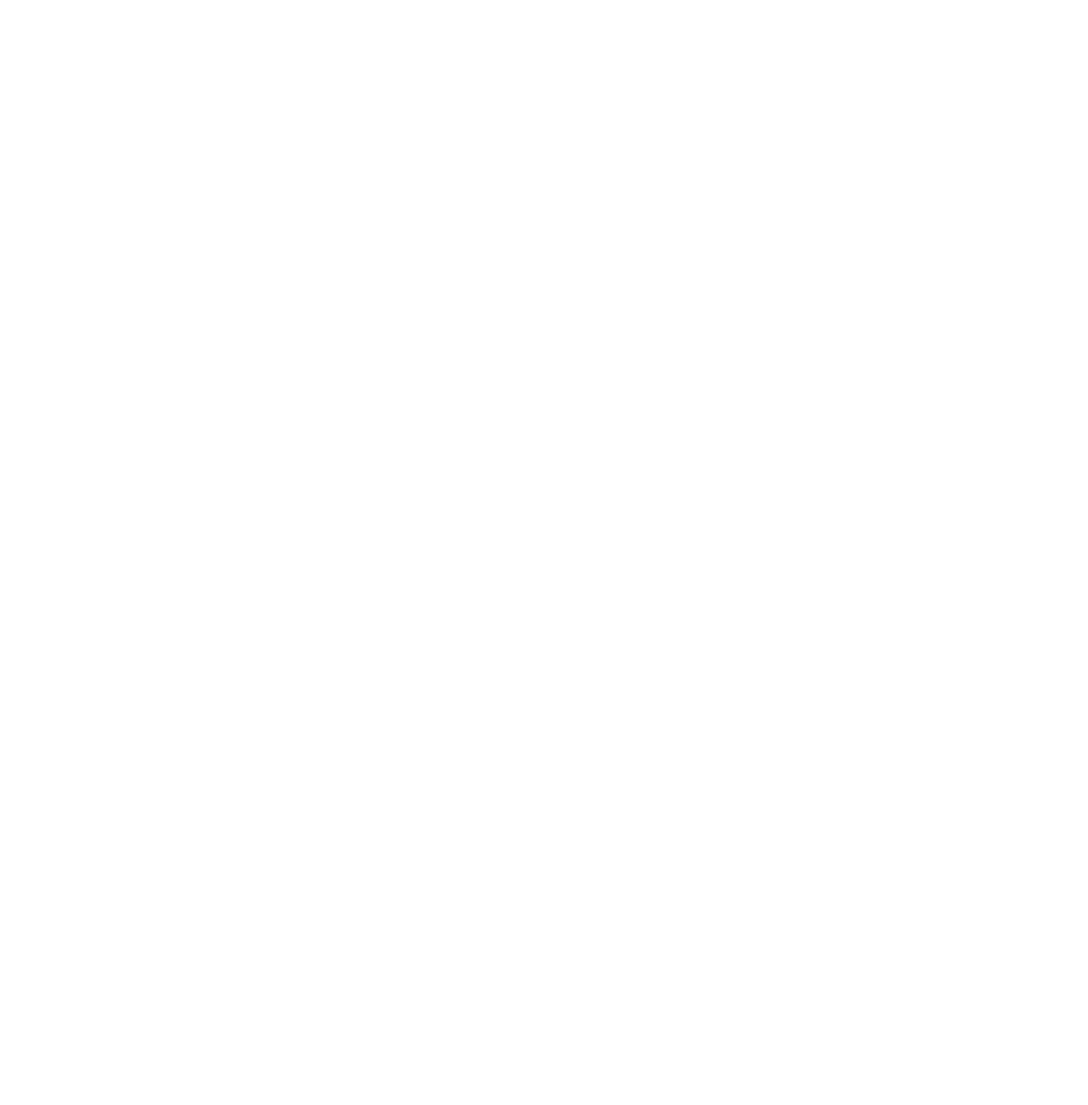
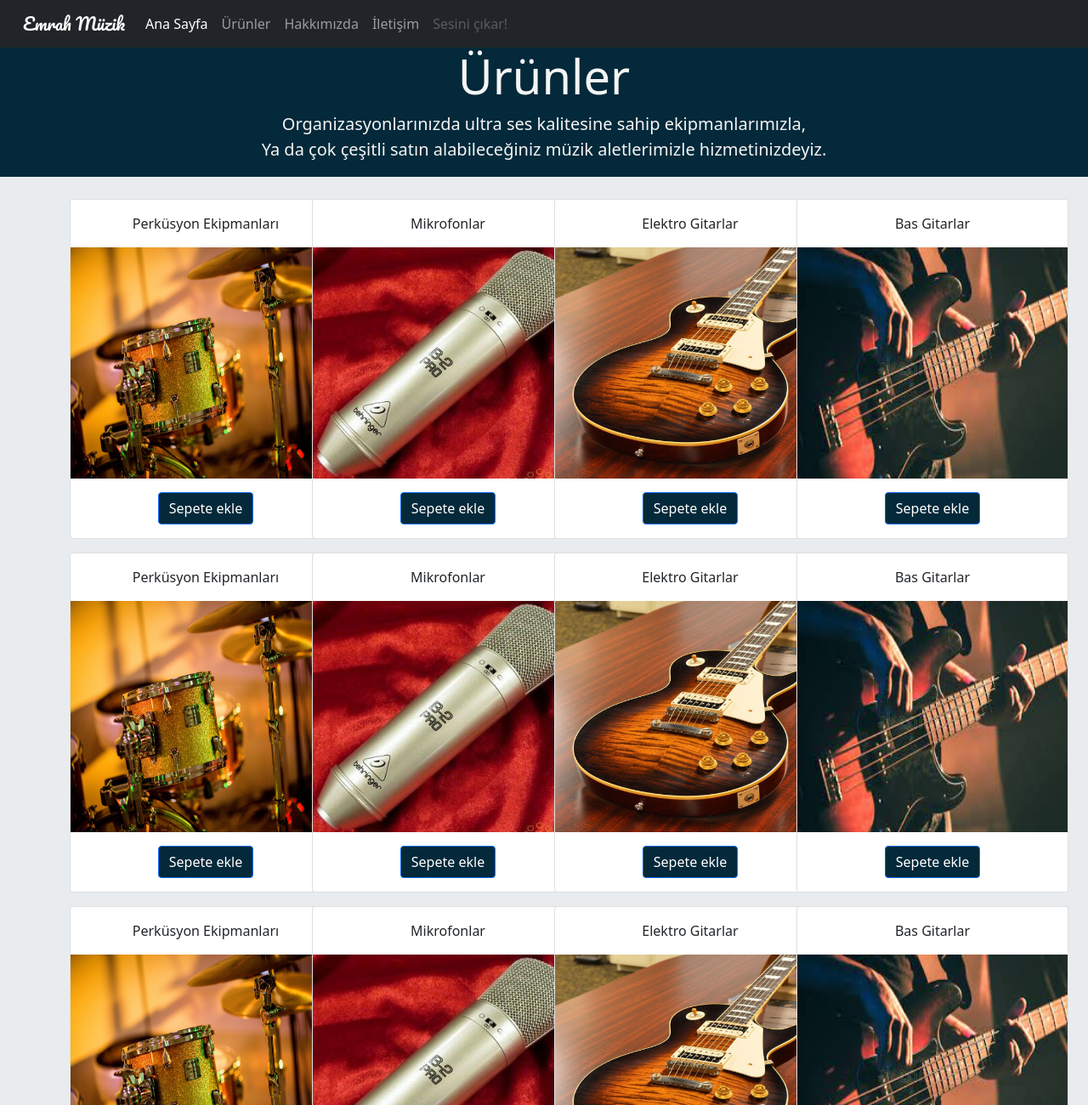
Before and after one commit to borealism/Patika-Exercises-CSS1, a plain HTML site: page Exercises/Bootstrap-1/products.html in a window 1280 px wide. Shown: the top 1300 px of the page at 85% size. Before the commit the page ends 800 px from the top, so only its background shows below. Drawn offline with nearby package versions, Linux system fonts and the light colour scheme.

Commit message:
Side pages added / GoogleMaps added on contacts

```diff
--- a/Exercises/Bootstrap-1/contact.html
+++ b/Exercises/Bootstrap-1/contact.html
@@ -0,0 +1,60 @@
+<!doctype html>
+<html lang="en">
+  <head>
+    <!--Font stlyes-->
+    <link rel="preconnect" href="https://fonts.googleapis.com">
+    <link rel="preconnect" href="https://fonts.gstatic.com" crossorigin>
+    <link href="https://fonts.googleapis.com/css2?family=Pacifico&display=swap" rel="stylesheet">
+    <!-- Required meta tags -->
+    <meta charset="utf-8">
+    <meta name="viewport" content="width=device-width, initial-scale=1">
+
+    <!-- Bootstrap CSS -->
+    <link href="https://cdn.jsdelivr.net/npm/bootstrap@5.1.3/dist/css/bootstrap.min.css" rel="stylesheet" integrity="sha384-1BmE4kWBq78iYhFldvKuhfTAU6auU8tT94WrHftjDbrCEXSU1oBoqyl2QvZ6jIW3" crossorigin="anonymous">
+    <title>Music On</title>
+    <link rel="stylesheet" href="style.css">
+  </head>
+  <body>
+    <!-- Optional JavaScript; choose one of the two! -->
+
+    <!-- Option 1: Bootstrap Bundle with Popper -->
+    <script src="https://cdn.jsdelivr.net/npm/bootstrap@5.1.3/dist/js/bootstrap.bundle.min.js" integrity="sha384-ka7Sk0Gln4gmtz2MlQnikT1wXgYsOg+OMhuP+IlRH9sENBO0LRn5q+8nbTov4+1p" crossorigin="anonymous"></script>
+
+    <!-- Option 2: Separate Popper and Bootstrap JS -->
+    <!--
+    <script src="https://cdn.jsdelivr.net/npm/@popperjs/core@2.10.2/dist/umd/popper.min.js" integrity="sha384-7+zCNj/IqJ95wo16oMtfsKbZ9ccEh31eOz1HGyDuCQ6wgnyJNSYdrPa03rtR1zdB" crossorigin="anonymous"></script>
+    <script src="https://cdn.jsdelivr.net/npm/bootstrap@5.1.3/dist/js/bootstrap.min.js" integrity="sha384-QJHtvGhmr9XOIpI6YVutG+2QOK9T+ZnN4kzFN1RtK3zEFEIsxhlmWl5/YESvpZ13" crossorigin="anonymous"></script>
+    -->
+    <!--NAVIGATION BAR-->
+    <nav class="navbar navbar-expand-lg navbar-dark bg-dark">
+        <div class="container-fluid">
+          <a class="navbar-brand" href="#">Emrah Müzik</a>
+          <button class="navbar-toggler" type="button" data-bs-toggle="collapse" data-bs-target="#navbarNavAltMarkup" aria-controls="navbarNavAltMarkup" aria-expanded="false" aria-label="Toggle navigation">
+            <span class="navbar-toggler-icon"></span>
+          </button>
+          <div class="collapse navbar-collapse" id="navbarNavAltMarkup">
+            <div class="navbar-nav">
+              <a class="nav-link active" aria-current="page" href="./index.html">Ana Sayfa</a>
+              <a class="nav-link" href="./products.html">Ürünler</a>
+              <a class="nav-link" href="./about.html">Hakkımızda</a>
+              <a class="nav-link" href="./contact.html">İletişim</a>
+              <a class="nav-link disabled">Sesini çıkar!</a>
+            </div>
+          </div>
+        </div>
+    </nav>
+
+    <div class="card" style="align-items: center;">
+        <div class="card-horizontal" style="align-items: center;">
+            <div class="img-square-wrapper">
+                <iframe src="https://www.google.com/maps/embed?pb=!1m18!1m12!1m3!1d544.8748179529169!2d29.97871512455526!3d39.41785053530846!2m3!1f0!2f0!3f0!3m2!1i1024!2i768!4f13.1!3m3!1m2!1s0x14c9480944b5c5dd%3A0x32d68dc5830002d7!2sAkdemirler%20%C4%B0%C5%9F%20Merkez!5e0!3m2!1str!2str!4v1650891729343!5m2!1str!2str" width="400" height="300" style="border:0;" allowfullscreen="" loading="lazy" referrerpolicy="no-referrer-when-downgrade"></iframe>
+            </div>
+            <div class="card-body">
+                <h4 class="card-title">Lokasyon</h4>
+                <p class="card-text">Telefon numaramızı veremiyoruz, lokasyonu da google maps aracılığıyla bulabilirsiniz.</p>
+            </div>
+        </div>
+    </div>
+
+  </body>
+</html>
--- a/Exercises/Bootstrap-1/products.html
+++ b/Exercises/Bootstrap-1/products.html
@@ -0,0 +1,226 @@
+<!doctype html>
+<html lang="en">
+  <head>
+    <!--Font stlyes-->
+    <link rel="preconnect" href="https://fonts.googleapis.com">
+    <link rel="preconnect" href="https://fonts.gstatic.com" crossorigin>
+    <link href="https://fonts.googleapis.com/css2?family=Pacifico&display=swap" rel="stylesheet">
+    <!-- Required meta tags -->
+    <meta charset="utf-8">
+    <meta name="viewport" content="width=device-width, initial-scale=1">
+
+    <!-- Bootstrap CSS -->
+    <link href="https://cdn.jsdelivr.net/npm/bootstrap@5.1.3/dist/css/bootstrap.min.css" rel="stylesheet" integrity="sha384-1BmE4kWBq78iYhFldvKuhfTAU6auU8tT94WrHftjDbrCEXSU1oBoqyl2QvZ6jIW3" crossorigin="anonymous">
+    <title>Music On</title>
+    <link rel="stylesheet" href="style.css">
+  </head>
+  <body>
+    <!-- Optional JavaScript; choose one of the two! -->
+    <link rel="stylesheet" href="https://cdnjs.cloudflare.com/ajax/libs/font-awesome/4.7.0/css/font-awesome.min.css">
+
+    <!-- Option 1: Bootstrap Bundle with Popper -->
+    <script src="https://cdn.jsdelivr.net/npm/bootstrap@5.1.3/dist/js/bootstrap.bundle.min.js" integrity="sha384-ka7Sk0Gln4gmtz2MlQnikT1wXgYsOg+OMhuP+IlRH9sENBO0LRn5q+8nbTov4+1p" crossorigin="anonymous"></script>
+
+    <!-- Option 2: Separate Popper and Bootstrap JS -->
+    <!--
+    <script src="https://cdn.jsdelivr.net/npm/@popperjs/core@2.10.2/dist/umd/popper.min.js" integrity="sha384-7+zCNj/IqJ95wo16oMtfsKbZ9ccEh31eOz1HGyDuCQ6wgnyJNSYdrPa03rtR1zdB" crossorigin="anonymous"></script>
+    <script src="https://cdn.jsdelivr.net/npm/bootstrap@5.1.3/dist/js/bootstrap.min.js" integrity="sha384-QJHtvGhmr9XOIpI6YVutG+2QOK9T+ZnN4kzFN1RtK3zEFEIsxhlmWl5/YESvpZ13" crossorigin="anonymous"></script>
+    -->
+    <!--NAVIGATION BAR-->
+    <nav class="navbar navbar-expand-lg navbar-dark bg-dark">
+        <div class="container-fluid">
+          <a class="navbar-brand" href="#">Emrah Müzik</a>
+          <button class="navbar-toggler" type="button" data-bs-toggle="collapse" data-bs-target="#navbarNavAltMarkup" aria-controls="navbarNavAltMarkup" aria-expanded="false" aria-label="Toggle navigation">
+            <span class="navbar-toggler-icon"></span>
+          </button>
+          <div class="collapse navbar-collapse" id="navbarNavAltMarkup">
+            <div class="navbar-nav">
+              <a class="nav-link active" aria-current="page" href="./index.html">Ana Sayfa</a>
+              <a class="nav-link" href="./products.html">Ürünler</a>
+              <a class="nav-link" href="./about.html">Hakkımızda</a>
+              <a class="nav-link" href="./contact.html">İletişim</a>
+              <a class="nav-link disabled">Sesini çıkar!</a>
+            </div>
+          </div>
+        </div>
+      </nav>
+
+    <!--JUMBOTRON-->
+    <div class="jumbotron jumbotron-fluid">
+        <div class="container">
+          <h1 class="display-4">Ürünler</h1>
+          <p class="lead">Organizasyonlarınızda ultra ses kalitesine sahip ekipmanlarımızla, <br>
+                            Ya da çok çeşitli satın alabileceğiniz müzik aletlerimizle hizmetinizdeyiz.</p>
+        </div>
+      </div>
+
+    <!--CONTAINER PART-->
+    <div class="container products">
+        <div class="row 1 mt-3">
+        <!-- col- elements here -->
+            <div class="col-xl-3 col-lg-4 col-md-6">
+            <!-- Content -->
+                <div class="card" style="width: 20rem;">
+                    <div class="card-body" style="text-align: center;">
+                        <p class="card-text">Perküsyon Ekipmanları</p>
+                    </div>
+                        <img src="./imgs/drums.jpeg" alt="Card image" style="width: 19.9rem; height: 17rem;">
+                    <div class="card-body" style="text-align: center;">
+                        <a href="#!" class="btn btn-primary" style="background-color: #04293A;">Sepete ekle</a>
+                    </div>
+                </div>
+            </div>
+            <div class="col-xl-3 col-lg-4 col-md-6">
+            <!-- Content -->
+                <div class="card" style="width: 20rem;">
+                    <div class="card-body" style="text-align: center;">
+                        <p class="card-text">Mikrofonlar</p>
+                    </div>
+                        <img src="./imgs/behringer.jpg" alt="Card image" style="width: 19.9rem; height: 17rem;">
+                    <div class="card-body" style="text-align: center;">
+                        <a href="#!" class="btn btn-primary" style="background-color: #04293A;">Sepete ekle</a>
+                    </div>
+                </div>
+            </div>
+            <div class="col-xl-3 col-lg-4 col-md-6">
+            <!-- Content -->
+                <div class="card" style="width: 20rem;">
+                    <div class="card-body" style="text-align: center;">
+                        <p class="card-text">Elektro Gitarlar</p>
+                    </div>
+                        <img src="./imgs/guitar.jpg" alt="Card image" style="width: 19.9rem; height: 17rem;">
+                      <div class="card-body" style="text-align: center;">
+                        <a href="#!" class="btn btn-primary" style="background-color: #04293A;">Sepete ekle</a>
+                    </div>
+                </div>
+            </div>
+            <div class="col-xl-3 col-lg-4 col-md-6">
+            <!-- Content -->
+              <div class="card" style="width: 20rem;">
+                <div class="card-body" style="text-align: center;">
+                    <p class="card-text">Bas Gitarlar</p>
+                </div>
+                    <img src="./imgs/bassguitar.jpg" alt="Card image" style="width: 19.9rem; height: 17rem;">
+                <div class="card-body" style="text-align: center;">
+                    <a href="#!" class="btn btn-primary" style="background-color: #04293A;">Sepete ekle</a>
+                </div>
+              </div>
+            </div>
+        </div>
+        <div class="row 2 mt-3" style="display: flex; align-items: center;  justify-content: center;">
+            <div class="col-xl-3 col-lg-4 col-md-6">
+            <!-- Content -->
+                <div class="card" style="width: 20rem;">
+                    <div class="card-body" style="text-align: center;">
+                        <p class="card-text">Perküsyon Ekipmanları</p>
+                    </div>
+                        <img src="./imgs/drums.jpeg" alt="Card image" style="width: 19.9rem; height: 17rem;">
+                    <div class="card-body" style="text-align: center;">
+                        <a href="#!" class="btn btn-primary" style="background-color: #04293A;">Sepete ekle</a>
+                    </div>
+                </div>
+            </div>
+            <div class="col-xl-3 col-lg-4 col-md-6">
+            <!-- Content -->
+                <div class="card" style="width: 20rem;">
+                    <div class="card-body" style="text-align: center;">
+                        <p class="card-text">Mikrofonlar</p>
+                    </div>
+                        <img src="./imgs/behringer.jpg" alt="Card image" style="width: 19.9rem; height: 17rem;">
+                    <div class="card-body" style="text-align: center;">
+                        <a href="#!" class="btn btn-primary" style="background-color: #04293A;">Sepete ekle</a>
+                    </div>
+                </div>
+            </div>
+            <div class="col-xl-3 col-lg-4 col-md-6">
+            <!-- Content -->
+                <div class="card" style="width: 20rem;">
+                    <div class="card-body" style="text-align: center;">
+                        <p class="card-text">Elektro Gitarlar</p>
+                    </div>
+                        <img src="./imgs/guitar.jpg" alt="Card image" style="width: 19.9rem; height: 17rem;">
+                      <div class="card-body" style="text-align: center;">
+                        <a href="#!" class="btn btn-primary" style="background-color: #04293A;">Sepete ekle</a>
+                    </div>
+                </div>
+            </div>
+            <div class="col-xl-3 col-lg-4 col-md-6">
+            <!-- Content -->
+              <div class="card" style="width: 20rem;">
+                <div class="card-body" style="text-align: center;">
+                    <p class="card-text">Bas Gitarlar</p>
+                </div>
+                    <img src="./imgs/bassguitar.jpg" alt="Card image" style="width: 19.9rem; height: 17rem;">
+                <div class="card-body" style="text-align: center;">
+                    <a href="#!" class="btn btn-primary" style="background-color: #04293A;">Sepete ekle</a>
+                </div>
+              </div>
+            </div>
+        </div>
+        <div class="row 3 mt-3" style="display: flex; align-items: center;  justify-content: center;">
+            <div class="col-xl-3 col-lg-4 col-md-6">
+            <!-- Content -->
+                <div class="card" style="width: 20rem;">
+                    <div class="card-body" style="text-align: center;">
+                        <p class="card-text">Perküsyon Ekipmanları</p>
+                    </div>
+                        <img src="./imgs/drums.jpeg" alt="Card image" style="width: 19.9rem; height: 17rem;">
+                    <div class="card-body" style="text-align: center;">
+                        <a href="#!" class="btn btn-primary" style="background-color: #04293A;">Sepete ekle</a>
+                    </div>
+                </div>
+            </div>
+            <div class="col-xl-3 col-lg-4 col-md-6">
+            <!-- Content -->
+                <div class="card" style="width: 20rem;">
+                    <div class="card-body" style="text-align: center;">
+                        <p class="card-text">Mikrofonlar</p>
+                    </div>
+                        <img src="./imgs/behringer.jpg" alt="Card image" style="width: 19.9rem; height: 17rem;">
+                    <div class="card-body" style="text-align: center;">
+                        <a href="#!" class="btn btn-primary" style="background-color: #04293A;">Sepete ekle</a>
+                    </div>
+                </div>
+            </div>
+            <div class="col-xl-3 col-lg-4 col-md-6">
+            <!-- Content -->
+                <div class="card" style="width: 20rem;">
+                    <div class="card-body" style="text-align: center;">
+                        <p class="card-text">Elektro Gitarlar</p>
+                    </div>
+                        <img src="./imgs/guitar.jpg" alt="Card image" style="width: 19.9rem; height: 17rem;">
+                      <div class="card-body" style="text-align: center;">
+                        <a href="#!" class="btn btn-primary" style="background-color: #04293A;">Sepete ekle</a>
+                    </div>
+                </div>
+            </div>
+            <div class="col-xl-3 col-lg-4 col-md-6">
+            <!-- Content -->
+              <div class="card" style="width: 20rem;">
+                <div class="card-body" style="text-align: center;">
+                    <p class="card-text">Bas Gitarlar</p>
+                </div>
+                    <img src="./imgs/bassguitar.jpg" alt="Card image" style="width: 19.9rem; height: 17rem;">
+                <div class="card-body" style="text-align: center;">
+                    <a href="#!" class="btn btn-primary" style="background-color: #04293A;">Sepete ekle</a>
+                </div>
+              </div>
+            </div>
+        </div>
+    </div>
+  </div>
+    <!--FOOTER-->
+  <div class="footer-basic mt-3">
+    <footer>
+        <div class="social"><a href="#" class="fa fa-instagram"><i class="icon ion-social-instagram"></i></a><a href="#" class="fa fa-linkedin"><i class="icon ion-social-linkedin"></i></a><a href="#" class="fa fa-twitter"><i class="icon ion-social-twitter"></i></a><a href="#" class="fa fa-facebook"><i class="icon ion-social-facebook"></i></a></div>
+        <ul class="list-inline">
+        </ul>
+        <p class="copyright">BTuncal © 2022</p>
+    </footer>
+   </div>
+
+
+
+
+  </body>
+</html>
--- a/Exercises/Bootstrap-1/style.css
+++ b/Exercises/Bootstrap-1/style.css
@@ -98,3 +98,8 @@ a:hover, a:focus {
     color:#aaa;
     margin-bottom:0;
   }
+
+  .card-horizontal {
+    display: flex;
+    flex: 1 1 auto;
+  }
```
Also changed, not shown: Exercises/Bootstrap-1/about.html (+9 -22 lines), Exercises/Bootstrap-1/index.html (+4 -8 lines).
